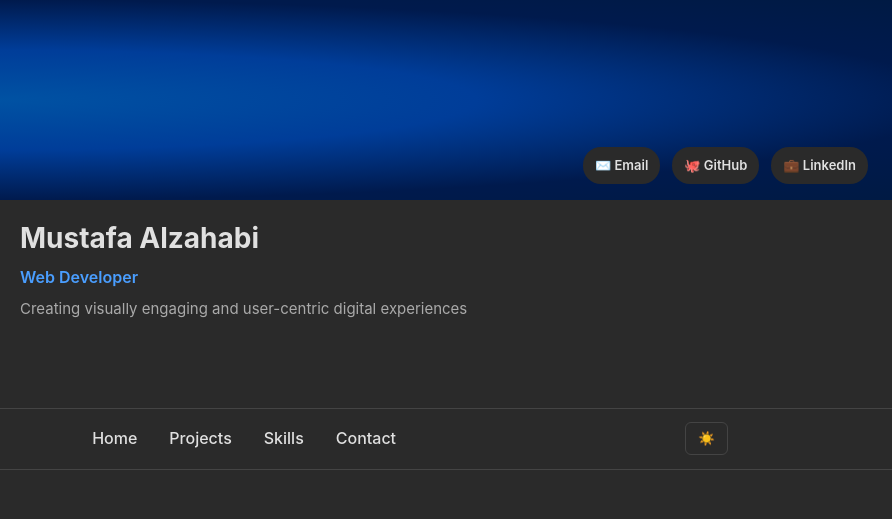
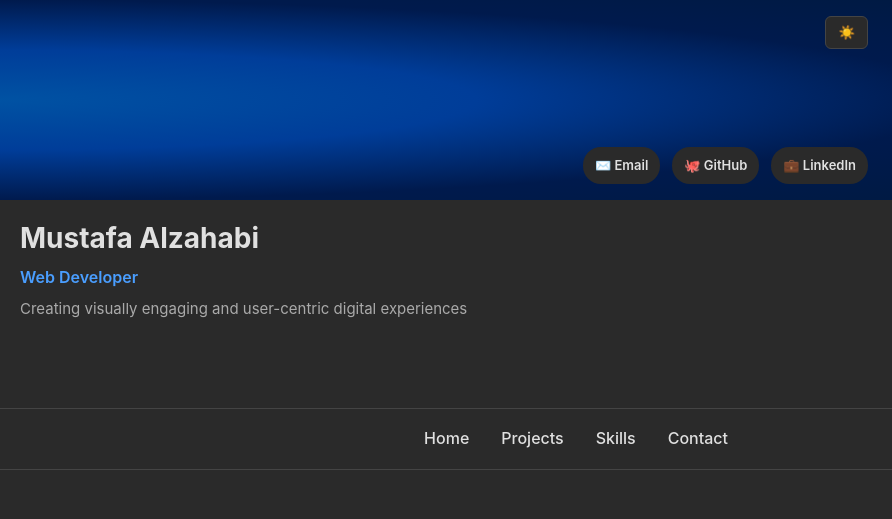
Before and after one commit to mustafalzahabi/mz-portfolio, a plain HTML site: page index.html in a window 1280 px wide. Shown: the top 519 px of the page, 388-1280 px from the left. Drawn offline with Linux system fonts and the light colour scheme; no server answers.

Commit message:
refactor: reposition theme toggle button in header and enhance styling for improved visibility

```diff
--- a/script.js
+++ b/script.js
@@ -166,14 +166,8 @@ function buildNavbar() {
     navLinks.appendChild(a);
   });
 
-  const themeBtn = document.createElement('button');
-  themeBtn.id = 'theme-toggle';
-  themeBtn.className = 'theme-toggle';
-  themeBtn.textContent = '🌙 Dark';
-
   container.appendChild(logo);
   container.appendChild(navLinks);
-  container.appendChild(themeBtn);
   nav.appendChild(container);
   return nav;
 }
@@ -185,6 +179,14 @@ function buildHeader(profile, contact) {
   // Background banner
   const banner = document.createElement('div');
   banner.className = 'profile-banner';
+
+  // Theme toggle button (top right)
+  const themeToggle = document.createElement('button');
+  themeToggle.id = 'theme-toggle';
+  themeToggle.className = 'theme-toggle';
+  themeToggle.textContent = '🌙 Dark';
+  themeToggle.onclick = toggleDarkMode;
+  banner.appendChild(themeToggle);
 
   // Banner links (bottom right)
   const bannerLinks = document.createElement('div');
--- a/style.css
+++ b/style.css
@@ -92,23 +92,6 @@ body {
   color: var(--color-accent);
 }
 
-.theme-toggle {
-  background: var(--surface-color);
-  border: 1px solid var(--border-color);
-  color: var(--primary-color);
-  padding: 0.5rem 0.75rem;
-  border-radius: 0.375rem;
-  cursor: pointer;
-  font-weight: 600;
-  transition: all 0.2s;
-}
-
-.theme-toggle:hover {
-  background: var(--color-accent);
-  color: white;
-  border-color: var(--color-accent);
-}
-
 /* ============================================================================
    MAIN CONTENT
    ============================================================================ */
@@ -161,6 +144,28 @@ main {
   block-size: 200px;
   background: var(--gradient-banner);
   position: relative;
+}
+
+.theme-toggle {
+  position: absolute;
+  inset-block-start: 1rem;
+  inset-inline-end: 1.5rem;
+  background: var(--surface-color);
+  border: 1px solid var(--border-color);
+  color: var(--primary-color);
+  padding: 0.5rem 0.75rem;
+  border-radius: 0.375rem;
+  cursor: pointer;
+  font-weight: 600;
+  transition: all 0.2s;
+  box-shadow: light-dark(0 0.125rem 0.5rem rgba(0,0,0,0.08), 0 0.125rem 0.5rem rgba(0,0,0,0.2));
+}
+
+.theme-toggle:hover {
+  background: var(--color-accent);
+  color: white;
+  border-color: var(--color-accent);
+  transform: translateY(-2px);
 }
 
 .banner-links {
```
